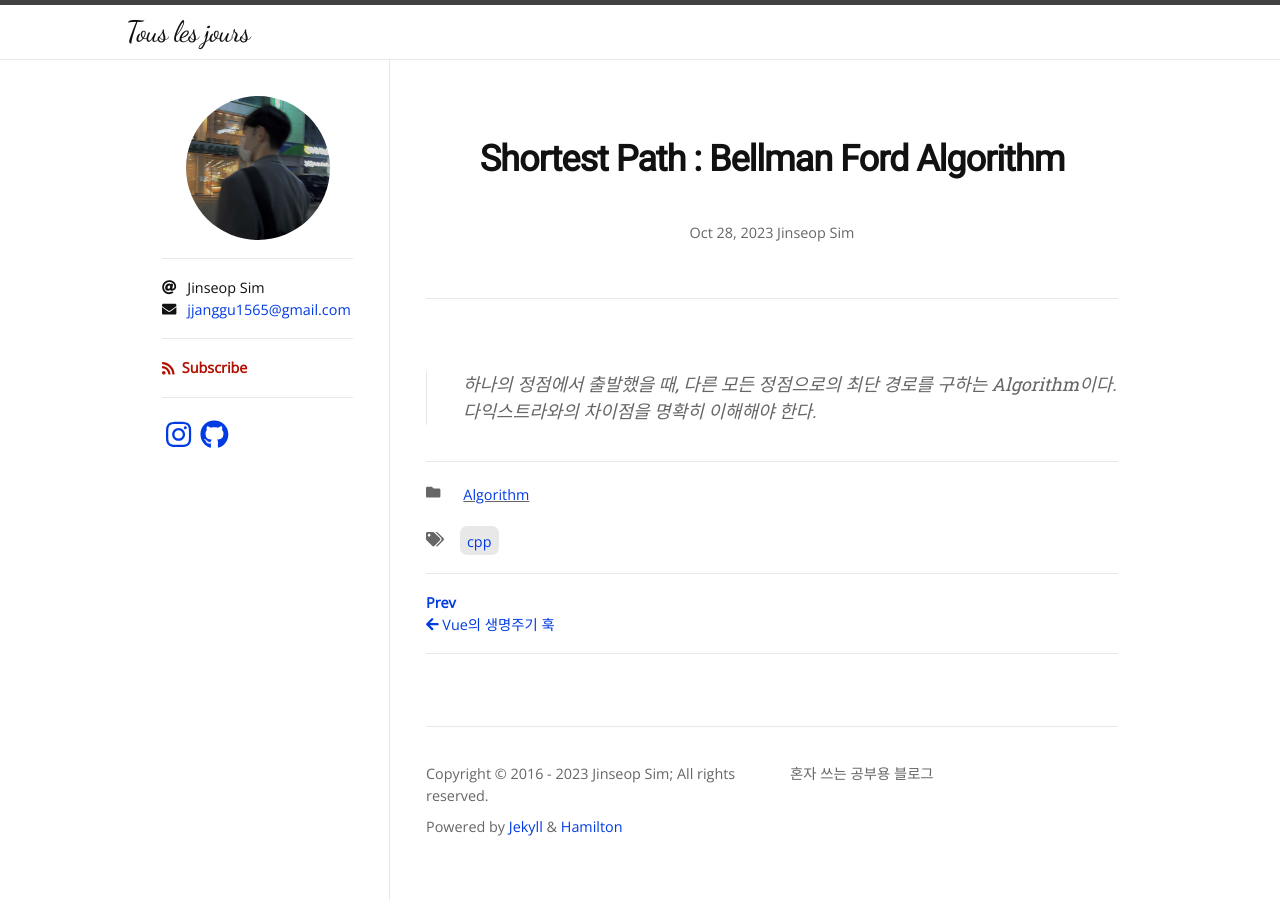
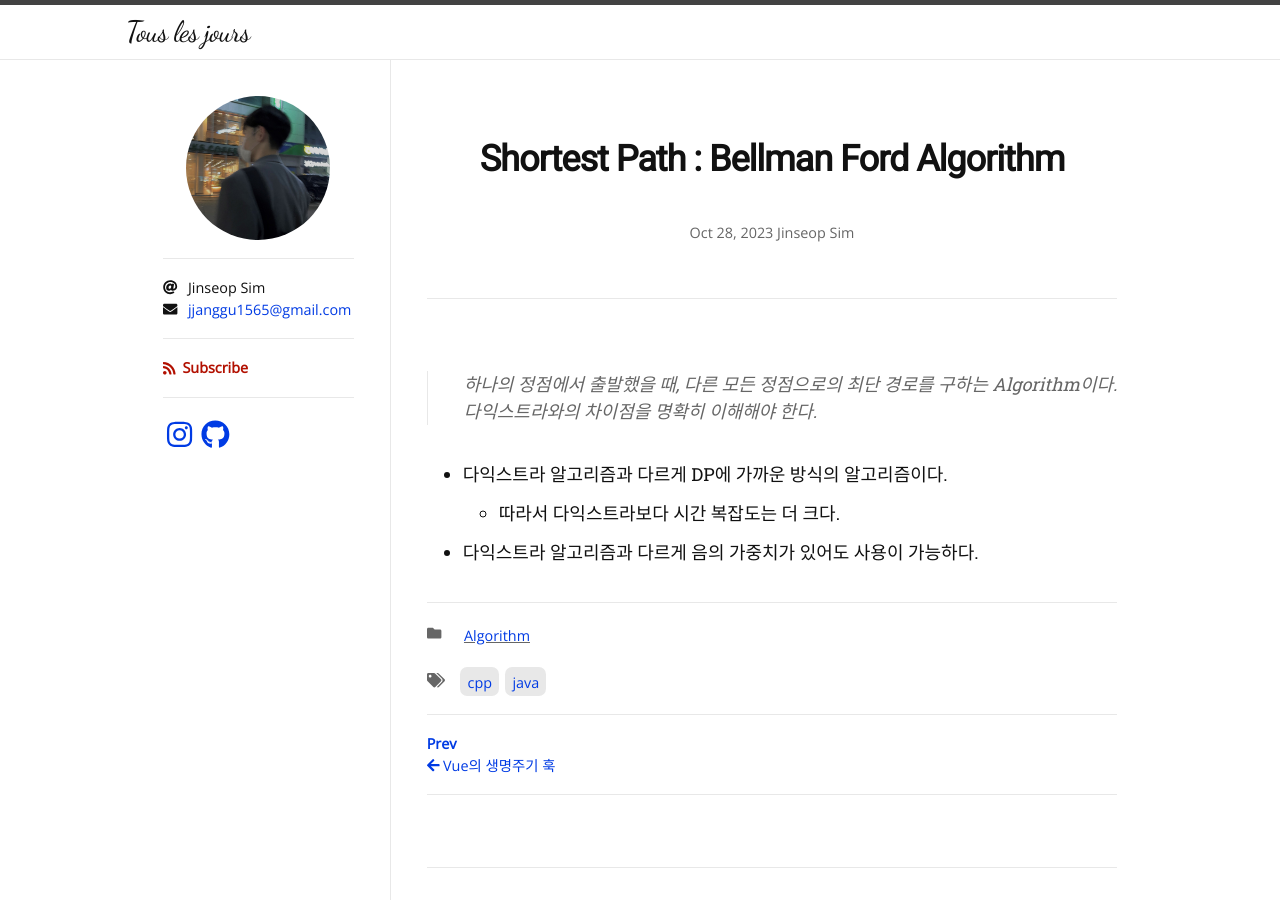
Before and after one commit to Jinseop-Sim/Jinseop-Sim.github.io, a Jekyll site: the page built from _posts/2023-10-28-bellman-ford.md, in a window 1280 px wide. Built offline with Jekyll 4.4.1, drawn with Linux system fonts in a browser that asks for light colours; nearby versions of some CDN libraries; some web fonts are replaced.

Commit message:
글 수정

```diff
--- a/_posts/2023-10-28-bellman-ford.md
+++ b/_posts/2023-10-28-bellman-ford.md
@@ -2,9 +2,13 @@
 layout: post
 title: "Shortest Path : Bellman Ford Algorithm"
 categories: Algorithm
-tags: [cpp]
+tags: [java, cpp]
 author:
   - Jinseop Sim
 ---
 > 하나의 정점에서 출발했을 때, 다른 모든 정점으로의 최단 경로를 구하는 Algorithm이다.
 > 다익스트라와의 차이점을 명확히 이해해야 한다.
+
+- 다익스트라 알고리즘과 다르게 DP에 가까운 방식의 알고리즘이다.
+  - 따라서 다익스트라보다 시간 복잡도는 더 크다.
+- 다익스트라 알고리즘과 다르게 음의 가중치가 있어도 사용이 가능하다.
```
